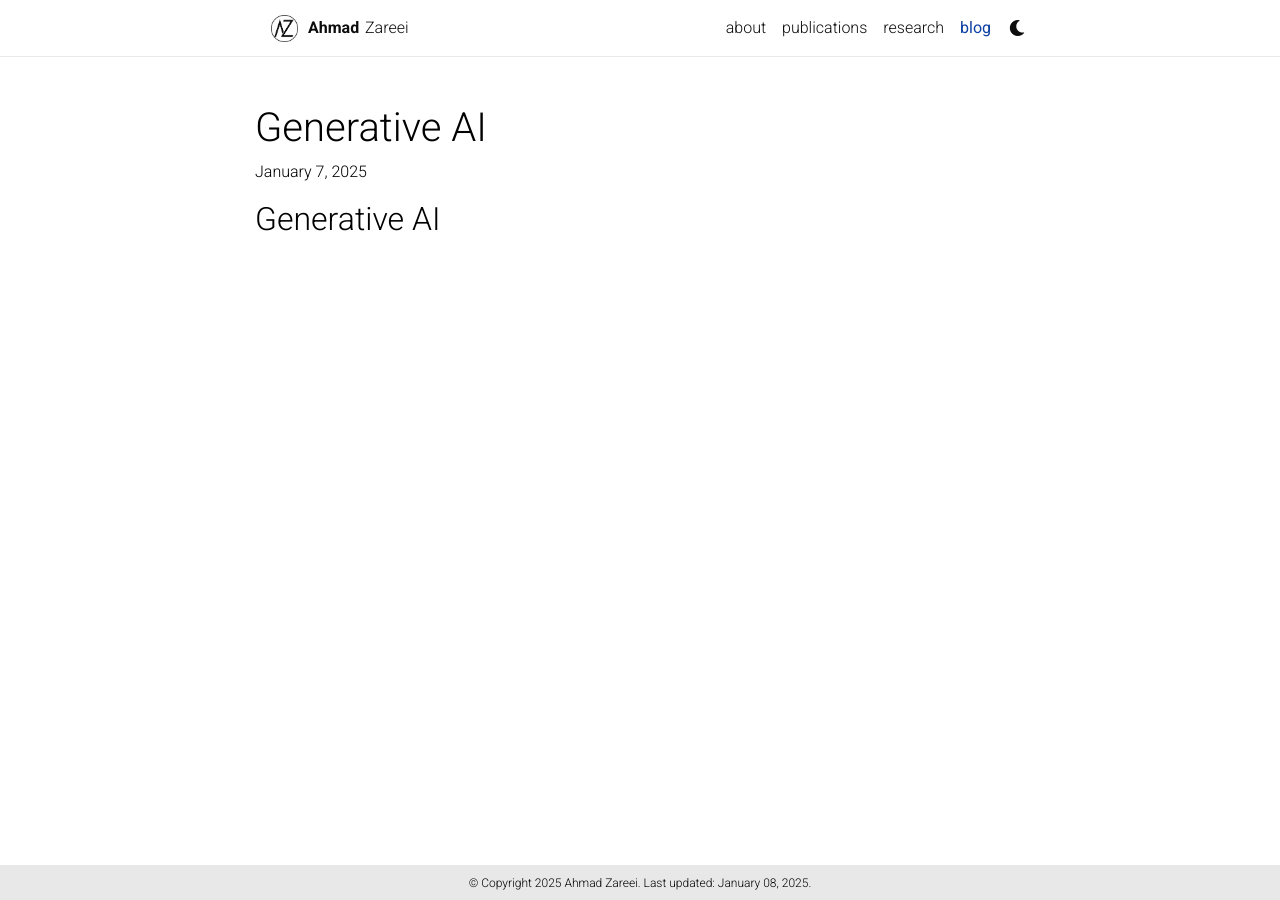
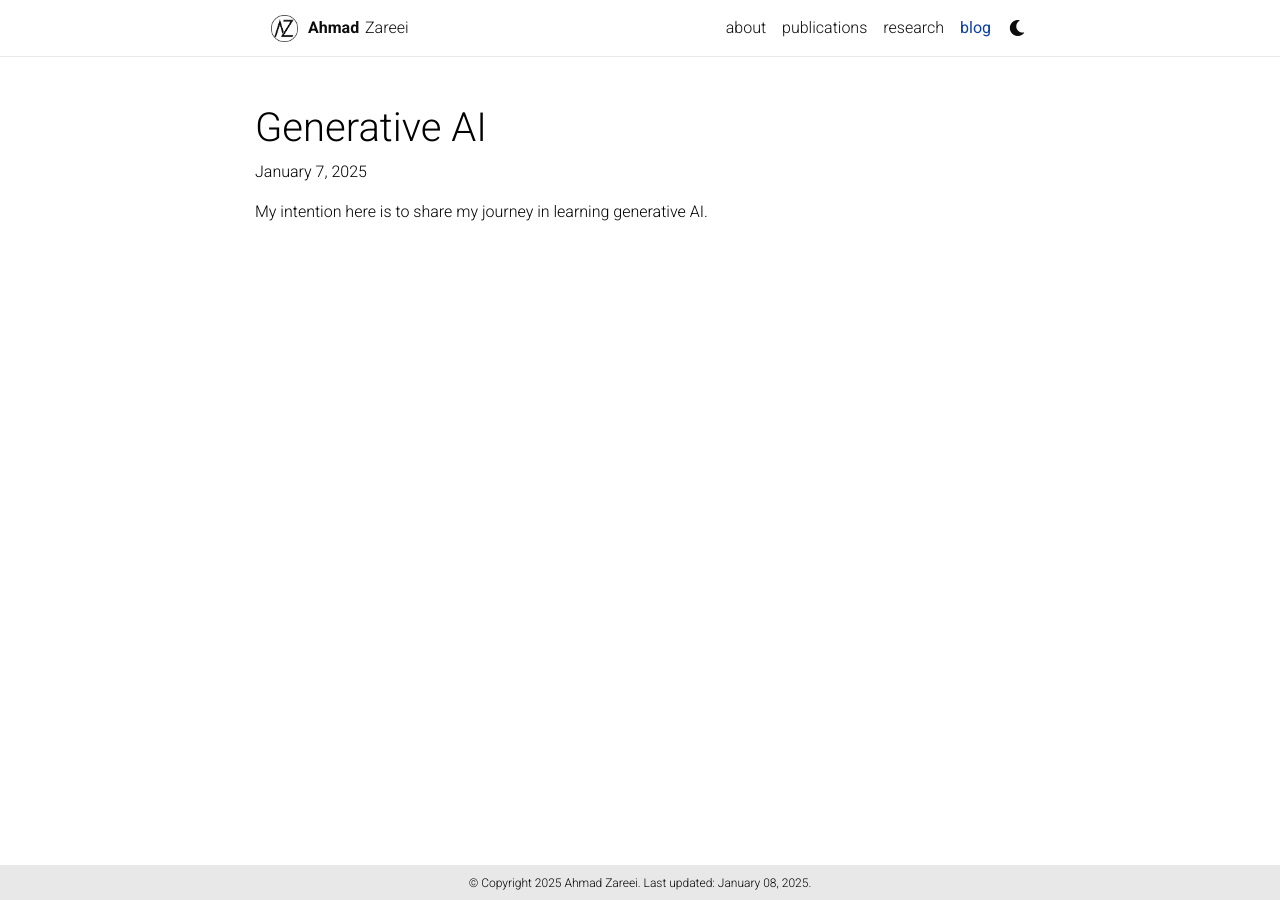
Before and after one commit to azareei/azareei.github.io, a Jekyll site: the page built from _posts/2025-01-07-Generative-AI.md, in a window 1280 px wide. Built offline with Jekyll 4.4.1, drawn with Linux system fonts in a browser that asks for light colours; nearby versions of some CDN libraries; a style sheet for code colours, icons or effects is not loaded.

```diff
--- a/_posts/2025-01-07-Generative-AI.md
+++ b/_posts/2025-01-07-Generative-AI.md
@@ -3,4 +3,4 @@ layout: post
 title: Generative AI
 date: 2025-01-07 14:00:00-0400
 ---
-## Generative AI
+My intention here is to share my journey in learning generative AI.
```
